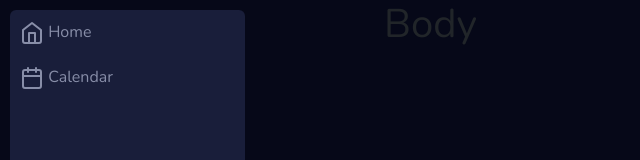
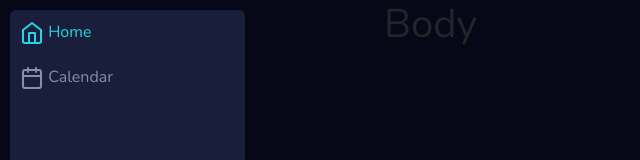
Before and after one commit to KevinGage/ReactDesigns, a React (Create React App) app in the folder vertical-nav-bootstrap/: page / in a window 1280 px wide. Shown: the top 160 px of the page, without its empty margins (0-640 px from the left). Built offline with nearby package versions, Linux system fonts and the light colour scheme.

Commit message:
fixed selected item highlighting

```diff
--- a/vertical-nav-bootstrap/src/components/MenuItem/MenuItem.js
+++ b/vertical-nav-bootstrap/src/components/MenuItem/MenuItem.js
@@ -1,7 +1,7 @@
 function MenuItem({ icon, label, location, active }) {
   return (
-    <div className={`menu-item ${active ? "active" : ""}`}>
-      <a href={location}>
+    <div className="menu-item">
+      <a href={location} className={`${active ? "active" : ""}`}>
         {icon} <span>{label}</span>
       </a>
     </div>
```
